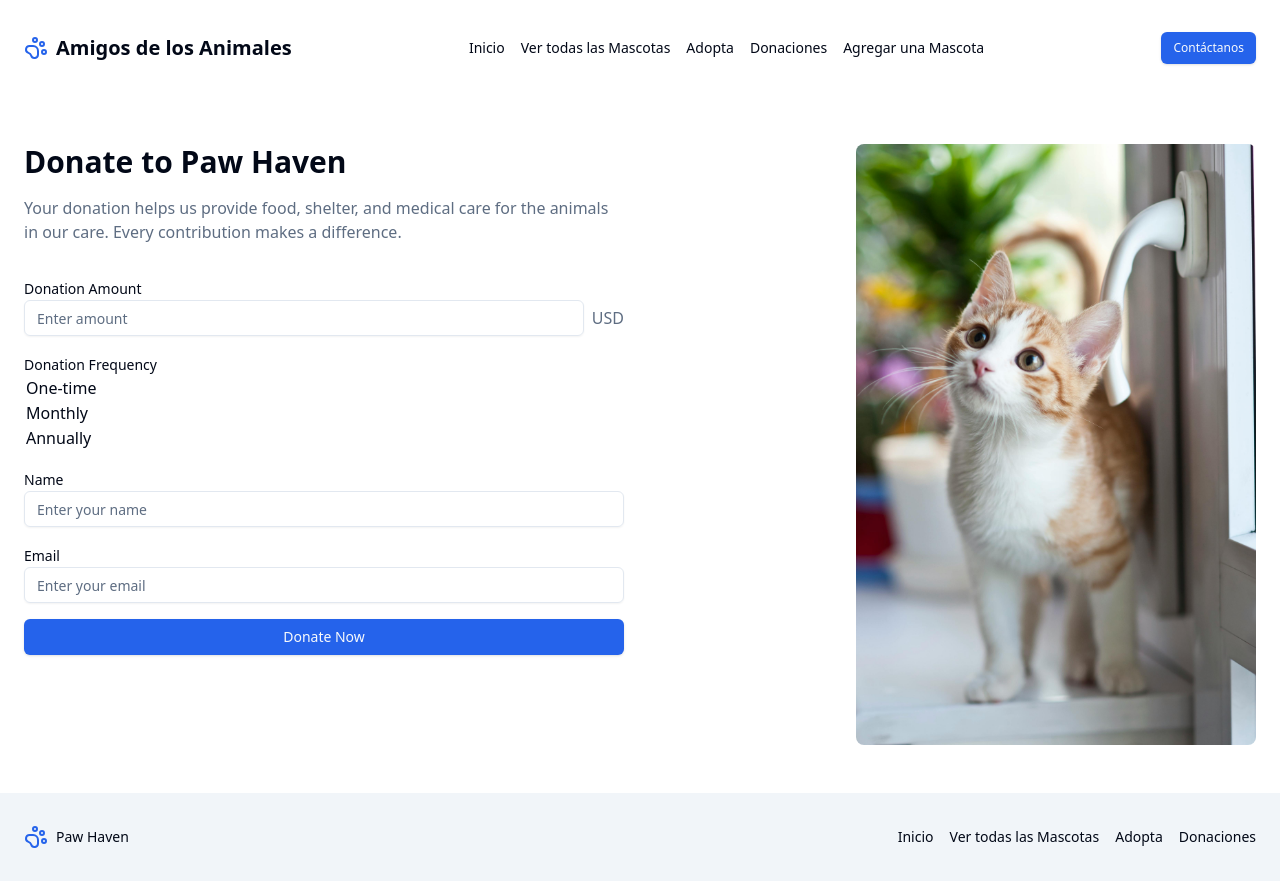
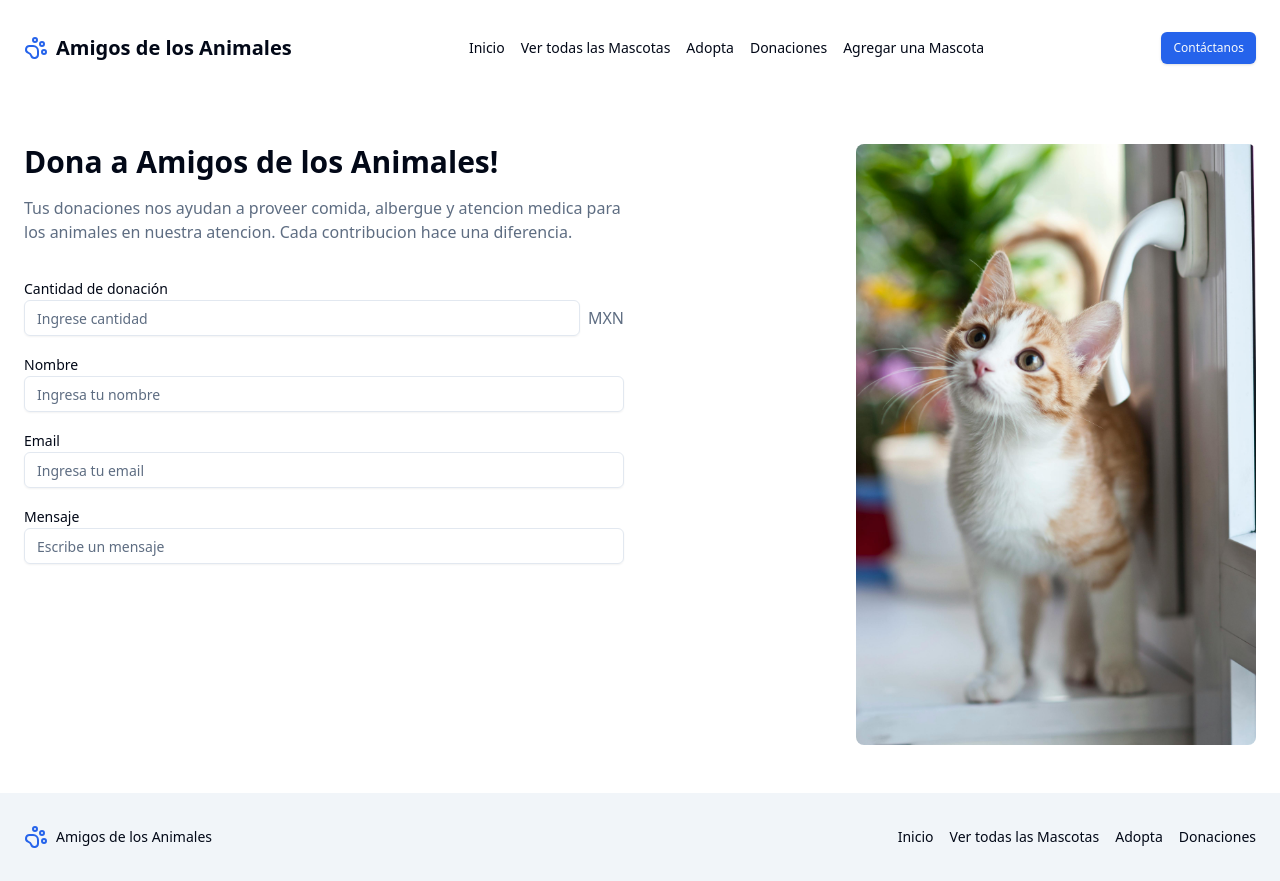
Before and after one commit to oalmaguer/amigos, a Next.js app: page /donaciones in a window 1280 px wide. Built offline with nearby package versions, Linux system fonts and the light colour scheme; no server answers; the database is empty.

Commit message:
paypal in progress

```diff
--- a/app/adopta/page.tsx
+++ b/app/adopta/page.tsx
@@ -1,5 +1,4 @@
 "use client";
-
 import { Button } from "@/components/ui/button";
 import { Card } from "@/components/ui/card";
 import { Input } from "@/components/ui/input";
@@ -66,7 +65,7 @@ export default function Adopta() {
     <main>
       <section className="container mx-auto py-12 px-4 md:px-6">
         <h1 className="text-3xl font-bold mb-8">Adoption Form</h1>
-        <Card className="bg-muted rounded-lg p-6">
+        <Card className="rounded-lg p-6">
           <form>
             <div className="grid grid-cols-1 sm:grid-cols-2 gap-6">
               <div className="space-y-4">
--- /dev/null
+++ b/app/api/donacion/route.tsx
@@ -0,0 +1,42 @@
+import paypal from "@paypal/checkout-server-sdk";
+import { NextResponse } from "next/server";
+
+const clientId =
+  "AYxoNEnDWM79W8AugCBZmo4CwvoTPnWWCA-fXSWEOW1YUtTWHo6ES3Xv_IBfmdCXeC1GQYAIlVD8umCl";
+const currency = "MXN";
+const intent = "CAPTURE";
+const clientSecret =
+  "ECbZNK5oIJiIdeDhXYNHqRSxSjW_O4AFKpu_zMzFzzATU-_hzleatx83cZPDm1U_tN9Yk0jRbSgFD0UK";
+
+const environment = new paypal.core.SandboxEnvironment(clientId, clientSecret);
+const client = new paypal.core.PayPalHttpClient(environment);
+
+export async function POST(request: any) {
+  // const form = await request.json();
+  console.log("form: ", await request.json());
+  return;
+  try {
+    // const form = await request.json();
+    // console.log("form: ", form);
+
+    const req = new paypal.orders.OrdersCreateRequest();
+    req.requestBody({
+      intent: intent,
+      purchase_units: [
+        {
+          amount: {
+            currency_code: currency,
+            value: form.amount,
+          },
+        },
+      ],
+    });
+
+    const response = await client.execute(req);
+    console.log(response);
+    return NextResponse.json({ id: response.result.id });
+  } catch (error: any) {
+    console.error("Error creating order: ", error);
+    return NextResponse.json({ error: error.message }, { status: 500 });
+  }
+}
--- a/app/donaciones/page.tsx
+++ b/app/donaciones/page.tsx
@@ -1,47 +1,121 @@
+"use client";
 import { Button } from "@/components/ui/button";
 import { Input } from "@/components/ui/input";
 import { Label } from "@/components/ui/label";
 import { Select } from "@/components/ui/select";
 import Image from "next/image";
+import { PayPalScriptProvider, PayPalButtons } from "@paypal/react-paypal-js";
+import { useState } from "react";
+export default function Donaciones() {
+  const initialOptions = {
+    clientId:
+      "AYxoNEnDWM79W8AugCBZmo4CwvoTPnWWCA-fXSWEOW1YUtTWHo6ES3Xv_IBfmdCXeC1GQYAIlVD8umCl",
+  };
 
-export default function Donaciones() {
+  const [formData, setFormData] = useState({
+    amount: "",
+    name: "",
+    email: "",
+    message: "",
+  });
+  const handleChange = (type: any, value: any) => {
+    setFormData((prevData: any) => ({
+      ...prevData,
+      [type]: value,
+    }));
+    console.log(formData);
+  };
+
+  const handleCreateOrder = async () => {
+    console.log("formData: ", formData);
+    const formattedData = {
+      ...formData,
+      amount: parseInt(formData.amount),
+    };
+    console.log("formattedData: ", formattedData);
+
+    const response = await fetch("/api/donacion", {
+      method: "POST",
+      headers: {
+        "Content-Type": "application/json",
+      },
+      body: JSON.stringify(formattedData),
+    });
+
+    if (!response.ok) {
+      console.error("Error creating order", response.statusText);
+      return;
+    }
+
+    const order = await response.json();
+    console.log(order);
+    return order.id;
+  };
+
   return (
     <main>
       <section className="container mx-auto py-12 px-4 md:px-6">
         <div className="grid grid-cols-1 md:grid-cols-2 gap-8">
           <div>
-            <h1 className="text-3xl font-bold mb-4">Donate to Paw Haven</h1>
+            <h1 className="text-3xl font-bold mb-4">
+              Dona a Amigos de los Animales!
+            </h1>
             <p className="text-muted-foreground mb-8">
-              Your donation helps us provide food, shelter, and medical care for
-              the animals in our care. Every contribution makes a difference.
+              Tus donaciones nos ayudan a proveer comida, albergue y atencion
+              medica para los animales en nuestra atencion. Cada contribucion
+              hace una diferencia.
             </p>
             <div className="space-y-4">
               <div>
-                <Label htmlFor="amount">Donation Amount</Label>
+                <Label htmlFor="amount">Cantidad de donación</Label>
                 <div className="flex items-center gap-2">
-                  <Input id="amount" type="number" placeholder="Enter amount" />
-                  <span className="text-muted-foreground">USD</span>
+                  <Input
+                    id="amount"
+                    name="amount"
+                    type="number"
+                    placeholder="Ingrese cantidad"
+                    onChange={(e) => handleChange("amount", e.target.value)}
+                  />
+                  <span className="text-muted-foreground">MXN</span>
                 </div>
               </div>
+
               <div>
-                <Label htmlFor="frequency">Donation Frequency</Label>
-                <Select name="frequency">
-                  <option value="one-time">One-time</option>
-                  <option value="monthly">Monthly</option>
-                  <option value="annually">Annually</option>
-                </Select>
-              </div>
-              <div>
-                <Label htmlFor="name">Name</Label>
-                <Input id="name" type="text" placeholder="Enter your name" />
+                <Label htmlFor="name">Nombre</Label>
+                <Input
+                  id="name"
+                  name="name"
+                  type="text"
+                  placeholder="Ingresa tu nombre"
+                  onChange={(e) => handleChange("name", e.target.value)}
+                />
               </div>
               <div>
                 <Label htmlFor="email">Email</Label>
-                <Input id="email" type="email" placeholder="Enter your email" />
+                <Input
+                  id="email"
+                  type="email"
+                  placeholder="Ingresa tu email"
+                  onChange={(e) => handleChange("email", e.target.value)}
+                />
               </div>
-              <Button type="submit" className="w-full">
-                Donate Now
-              </Button>
+              <div>
+                <Label htmlFor="message">Mensaje</Label>
+                <Input
+                  id="message"
+                  type="message"
+                  placeholder="Escribe un mensaje"
+                  onChange={(e) => handleChange("message", e.target.value)}
+                />
+              </div>
+              <div className="">
+                <PayPalScriptProvider options={initialOptions}>
+                  <PayPalButtons
+                    style={{ layout: "horizontal" }}
+                    createOrder={handleCreateOrder}
+                  />
+                </PayPalScriptProvider>
+              </div>
             </div>
           </div>
           <div>
--- a/app/ui/footer/page.tsx
+++ b/app/ui/footer/page.tsx
@@ -6,7 +6,7 @@ export default function Footer() {
       <div className="container mx-auto px-4 md:px-6 flex items-center justify-between">
         <div className="flex items-center gap-2">
           <PawPrintIcon className="h-6 w-6 text-primary" />
-          <span className="text-sm font-medium">Paw Haven</span>
+          <span className="text-sm font-medium">Amigos de los Animales</span>
         </div>
         <nav className="hidden md:flex items-center gap-4">
           <Link
--- a/app/ui/landing/page.tsx
+++ b/app/ui/landing/page.tsx
@@ -19,7 +19,7 @@ export default function Component() {
             <div className="grid grid-cols-1 sm:grid-cols-2 md:grid-cols-3 gap-6">
               <div className="bg-background rounded-lg p-6">
                 <PawPrintIcon className="h-8 w-8 text-primary mb-4" />
-                <h3 className="text-xl font-bold mb-2">Vetted Pets</h3>
+                <h3 className="text-xl font-bold mb-2">Mascotas Verificadas</h3>
                 <p className="text-sm text-muted-foreground">
                   Todas nuestras mascotas se entregan vacunadas y con su
                   certificado médico.
@@ -35,7 +35,7 @@ export default function Component() {
               </div>
               <div className="bg-background rounded-lg p-6">
                 <HomeIcon className="h-8 w-8 text-primary mb-4" />
-                <h3 className="text-xl font-bold mb-2">Forever Homes</h3>
+                <h3 className="text-xl font-bold mb-2">Hogar</h3>
                 <p className="text-sm text-muted-foreground">
                   Trabajamos durante todo el proceso de adopción para que cada
                   una de nuestras mascotas tenga un hogar perfecto.
--- a/package.json
+++ b/package.json
@@ -9,6 +9,8 @@
     "lint": "next lint"
   },
   "dependencies": {
+    "@paypal/checkout-server-sdk": "^1.0.3",
+    "@paypal/react-paypal-js": "^8.5.0",
     "@radix-ui/react-icons": "^1.3.0",
     "@radix-ui/react-label": "^2.1.0",
     "@radix-ui/react-select": "^2.1.1",
@@ -28,6 +30,7 @@
   },
   "devDependencies": {
     "@types/node": "^20",
+    "@types/paypal__checkout-server-sdk": "^1.0.8",
     "@types/react": "^18",
     "@types/react-dom": "^18",
     "eslint": "^8",
```
Also changed, not shown: app/petlist/page.tsx (+0 -10 lines), 1 other file (tests, documents, lock files or other folders).
